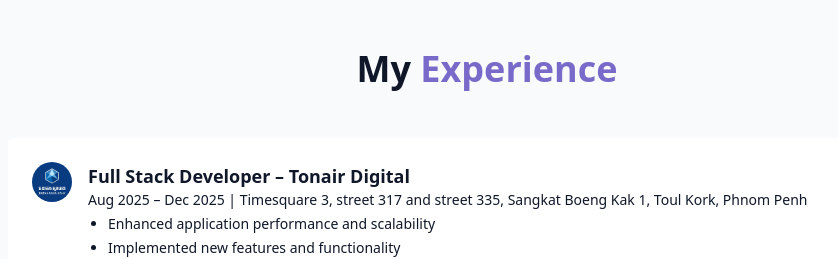
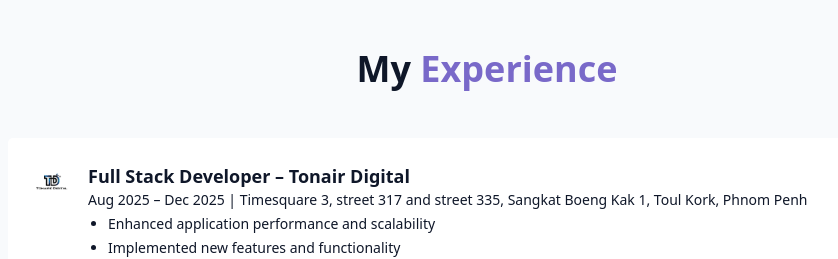
Before and after one commit to Marato01/portfolio_v2, a React (Vite) app: page / in a window 1280 px wide. Shown: the part 5155-5414 px from the top of the page, without its empty margins (153-991 px from the left). Built offline with nearby package versions, Linux system fonts and the light colour scheme.

Commit message:
add logo tonair

```diff
--- a/src/components/ExperienceSection.jsx
+++ b/src/components/ExperienceSection.jsx
@@ -14,7 +14,7 @@
           <div className="gradient-border p-6 card-hover">
             <div className="flex items-start gap-4">
               <img
-                src="/spn.png" // Replace with your actual logo path
+                src="/tonair.jpg" // Replace with your actual logo path
                 alt="Tonair Digital"
                 className="h-10 w-10 object-contain rounded-full"
               />
```
Also changed, not shown: public/tonair.jpg (added).
